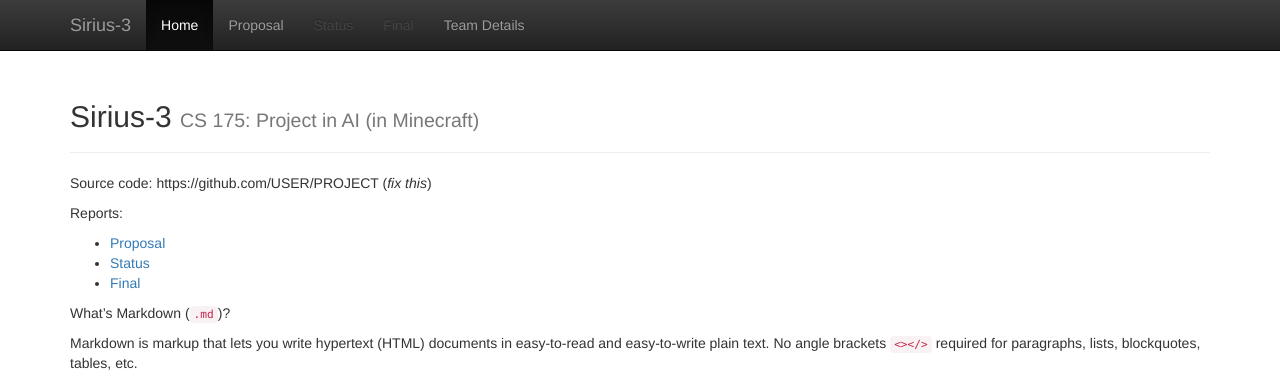
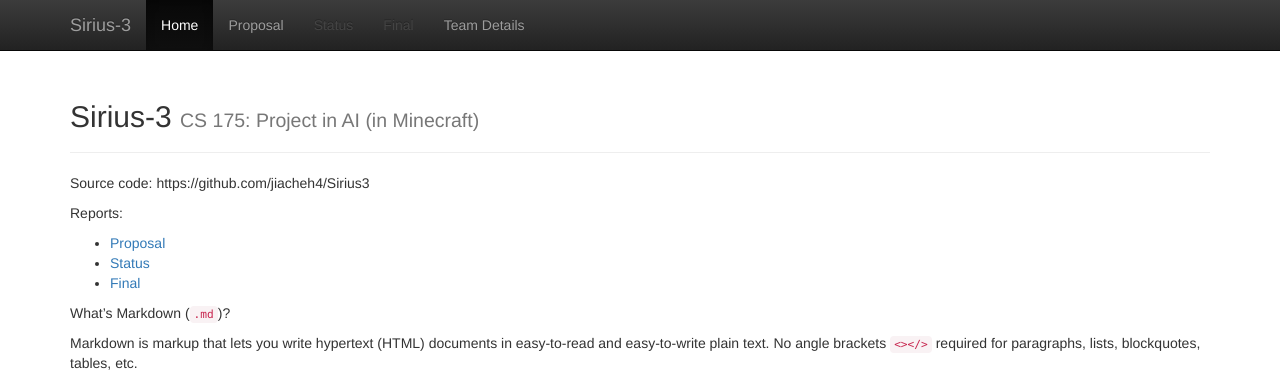
Before and after one commit to jiacheh4/Sirius-3, a Jekyll site: the page built from docs/index.md, in a window 1280 px wide. Shown: the top 372 px of the page. Built offline with Jekyll 4.4.1, drawn with Linux system fonts in a browser that asks for light colours; formulas are drawn with MathJax 3.

Commit message:
Update index.md

```diff
--- a/docs/index.md
+++ b/docs/index.md
@@ -3,7 +3,7 @@
 title:  Home
 ---
 
-Source code: https://github.com/USER/PROJECT (_fix this_)
+Source code: https://github.com/jiacheh4/Sirius3
 
 Reports:
 
```
